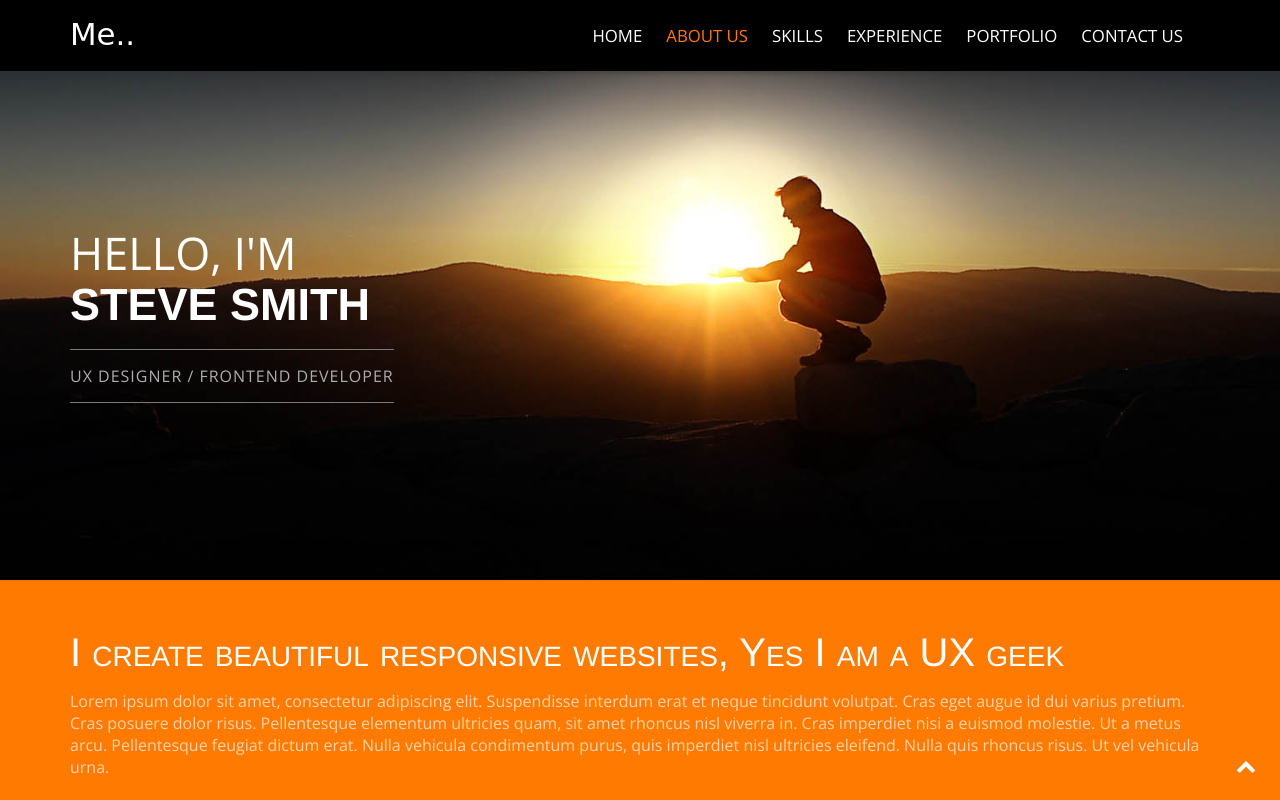
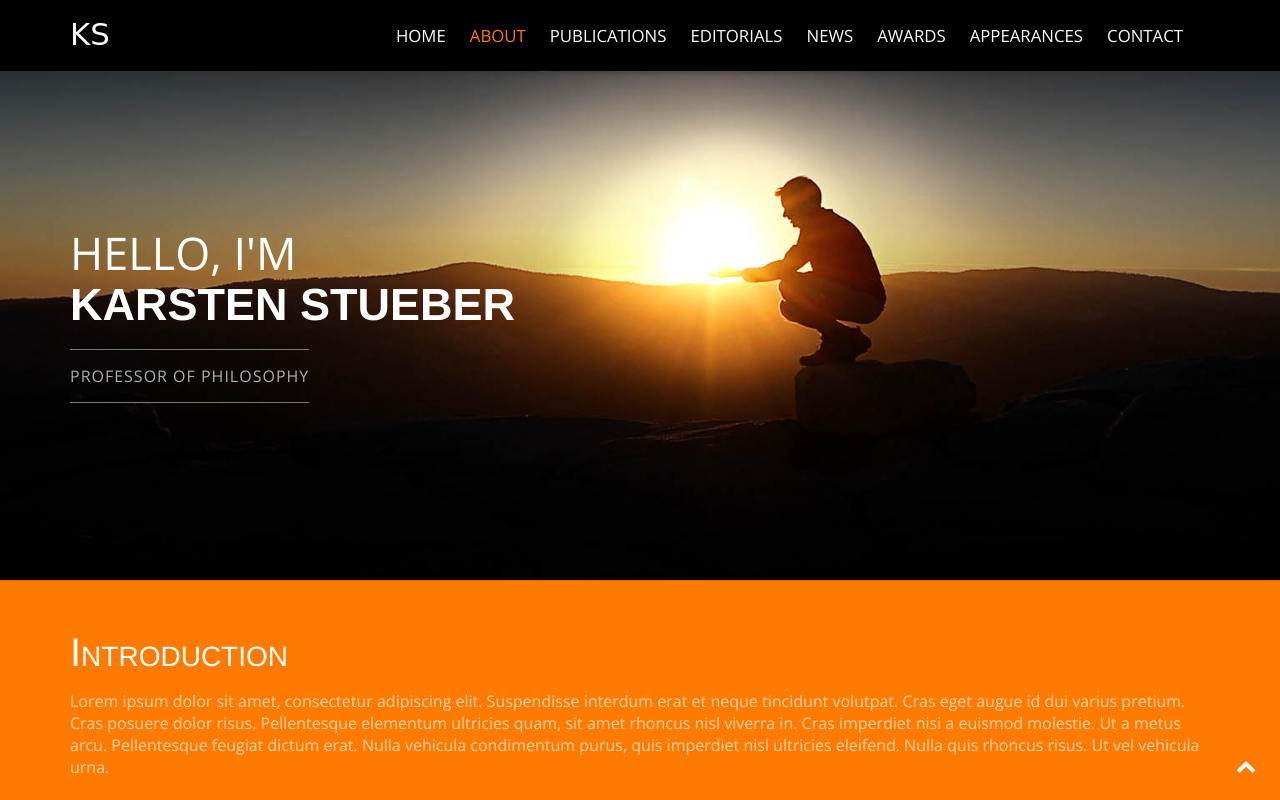
Before and after one commit to skstueber/dwebsite2, a plain HTML site: page index.html in a window 1280 px wide. Shown: the top 800 px of the page. Drawn offline with nearby package versions, Linux system fonts and the light colour scheme.

Commit message:
Working with Nav bar

```diff
--- a/css/styles.css
+++ b/css/styles.css
@@ -133,7 +133,7 @@ h2 {
 	background: transparent !important;
 }
 .navbar-inverse .navbar-toggle .icon-bar {
-/*background-color: #FF7A00;*/;
+/* background-color: #FF7A00; */
 }
 .navbar-inverse .navbar-toggle:hover, .navbar-inverse .navbar-toggle:focus {
 	background: #FF7A00;
--- a/index.html
+++ b/index.html
@@ -35,16 +35,18 @@
     <nav class="navbar navbar-inverse" role="navigation">
       <div class="navbar-header">
         <button type="button" id="nav-toggle" class="navbar-toggle" data-toggle="collapse" data-target="#main-nav"> <span class="sr-only">Toggle navigation</span> <span class="icon-bar"></span> <span class="icon-bar"></span> <span class="icon-bar"></span> </button>
-        <a href="#" class="navbar-brand scroll-top logo"><b>Me..</b></a> </div>
+        <a href="#" class="navbar-brand scroll-top logo"><b>KS</b></a> </div>
       <!--/.navbar-header-->
       <div id="main-nav" class="collapse navbar-collapse">
         <ul class="nav navbar-nav" id="mainNav">
           <li class="active"><a href="#home" class="scroll-link">Home</a></li>
-          <li><a href="#aboutUs" class="scroll-link">About Us</a></li>
-          <li><a href="#skills" class="scroll-link">Skills</a></li>
-          <li><a href="#experience" class="scroll-link">Experience</a></li>
-          <li><a href="#portfolio" class="scroll-link">Portfolio</a></li>
-          <li><a href="#contactUs" class="scroll-link">Contact Us</a></li>
+          <li><a href="#aboutUs" class="scroll-link">About</a></li>
+          <li><a href="#skills" class="scroll-link">Publications</a></li>
+          <li><a href="#experience" class="scroll-link">Editorials</a></li>
+          <li><a href="#portfolio" class="scroll-link">News</a></li>
+          <li><a href="#portfolio" class="scroll-link">Awards</a></li>
+          <li><a href="#portfolio" class="scroll-link">Appearances</a></li>
+          <li><a href="#contactUs" class="scroll-link">Contact</a></li>
         </ul>
       </div>
       <!--/.navbar-collapse-->
@@ -59,16 +61,16 @@
   <div class="banner-container"> <img src="images/banner-bg.jpg" alt="banner" />
     <div class="container banner-content">
       <div class="heroText">
-        <h2><span>HEllo, I'm</span><br>
-          Steve Smith</h2>
-        <span class="caption">UX Designer / Frontend Developer</span> </div>
+        <h2><span>Hello, I'm</span><br>
+          Karsten Stueber</h2>
+        <span class="caption">Professor of Philosophy</span> </div>
     </div>
   </div>
 </section>
 <section id="introText">
   <div class="container">
     <div>
-      <h1>I create beautiful responsive websites, Yes I am a UX geek</h1>
+      <h1>Introduction</h1>
       <p>Lorem ipsum dolor sit amet, consectetur adipiscing elit. Suspendisse interdum erat et neque tincidunt volutpat. Cras eget augue id dui varius pretium. Cras posuere dolor risus. Pellentesque elementum ultricies quam, sit amet rhoncus nisl viverra in. Cras imperdiet nisi a euismod molestie. Ut a metus arcu. Pellentesque feugiat dictum erat. Nulla vehicula condimentum purus, quis imperdiet nisl ultricies eleifend. Nulla quis rhoncus risus. Ut vel vehicula urna.</p>
     </div>
   </div>
@@ -351,7 +353,7 @@
     <div class="row">
       <div class="heading">
         <!-- Heading -->
-        <h2>Let's Keep In Touch!</h2>
+        <h2>Contact</h2>
         <p>Thank you for visiting out my profile. If you would like to get into contact with me, please fill out the form below.</p>
       </div>
     </div>
```
